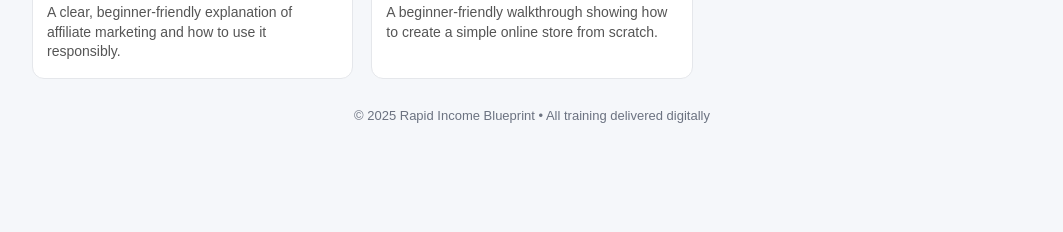
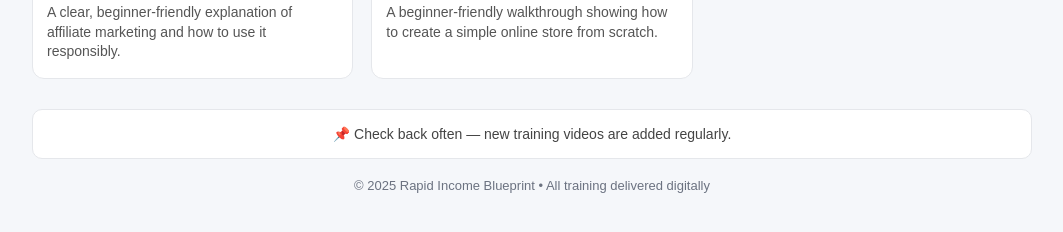
Before and after one commit to ldrpzl3672/rapid-income-blueprint, a plain HTML site: page videos.html in a window 1280 px wide. Shown: the part 480-712 px from the top of the page, without its empty margins (108-1171 px from the left). Drawn offline with Linux system fonts and the light colour scheme.

Commit message:
Update videos.html

```diff
--- a/videos.html
+++ b/videos.html
@@ -114,8 +114,18 @@
       background:#e9eef6;
       color:#1f2937;
     }
+    .bottom-note{
+      margin-top: 30px;
+      background:#ffffff;
+      border:1px solid #e5e7eb;
+      border-radius:10px;
+      padding:16px;
+      text-align:center;
+      font-size:14px;
+      color:#444;
+    }
     .footer{
-      margin-top: 28px;
+      margin-top: 18px;
       color:#6b7280;
       font-size: 13px;
       line-height: 1.4;
@@ -146,7 +156,7 @@
 
     <div class="grid">
 
-      <!-- VIDEO 1 (NEW FIRST VIDEO) -->
+      <!-- VIDEO 1 (FIRST) -->
       <a class="card" href="https://www.youtube.com/watch?v=bQ2PVOqiSJ4" target="_blank" rel="noopener">
         <img class="thumb" src="https://img.youtube.com/vi/bQ2PVOqiSJ4/hqdefault.jpg" alt="Using Affiliates to Make Money thumbnail">
         <div class="content">
@@ -168,6 +178,10 @@
 
     </div>
 
+    <div class="bottom-note">
+      📌 Check back often — new training videos are added regularly.
+    </div>
+
     <div class="footer">
       © <span id="year"></span> Rapid Income Blueprint • All training delivered digitally
     </div>
```
